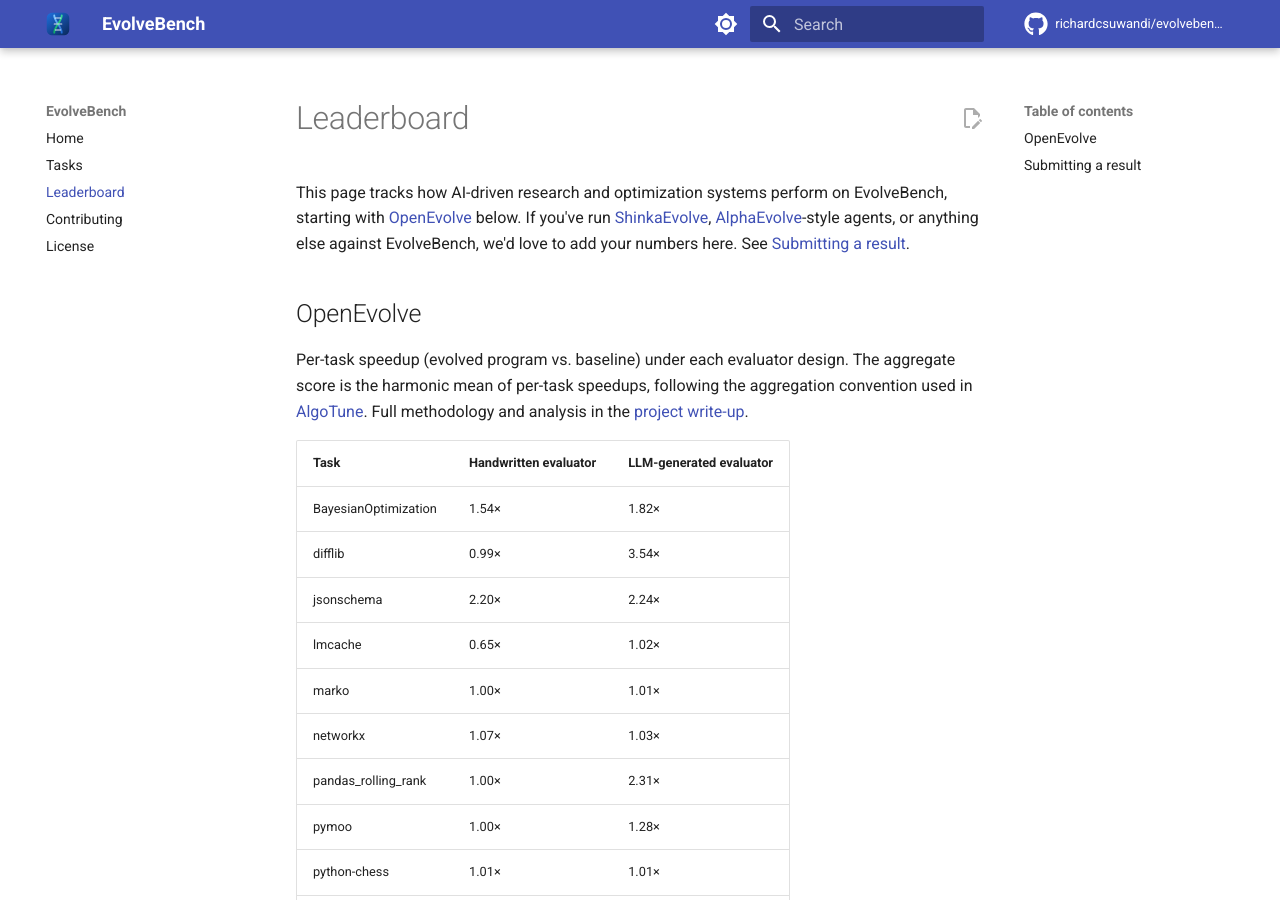
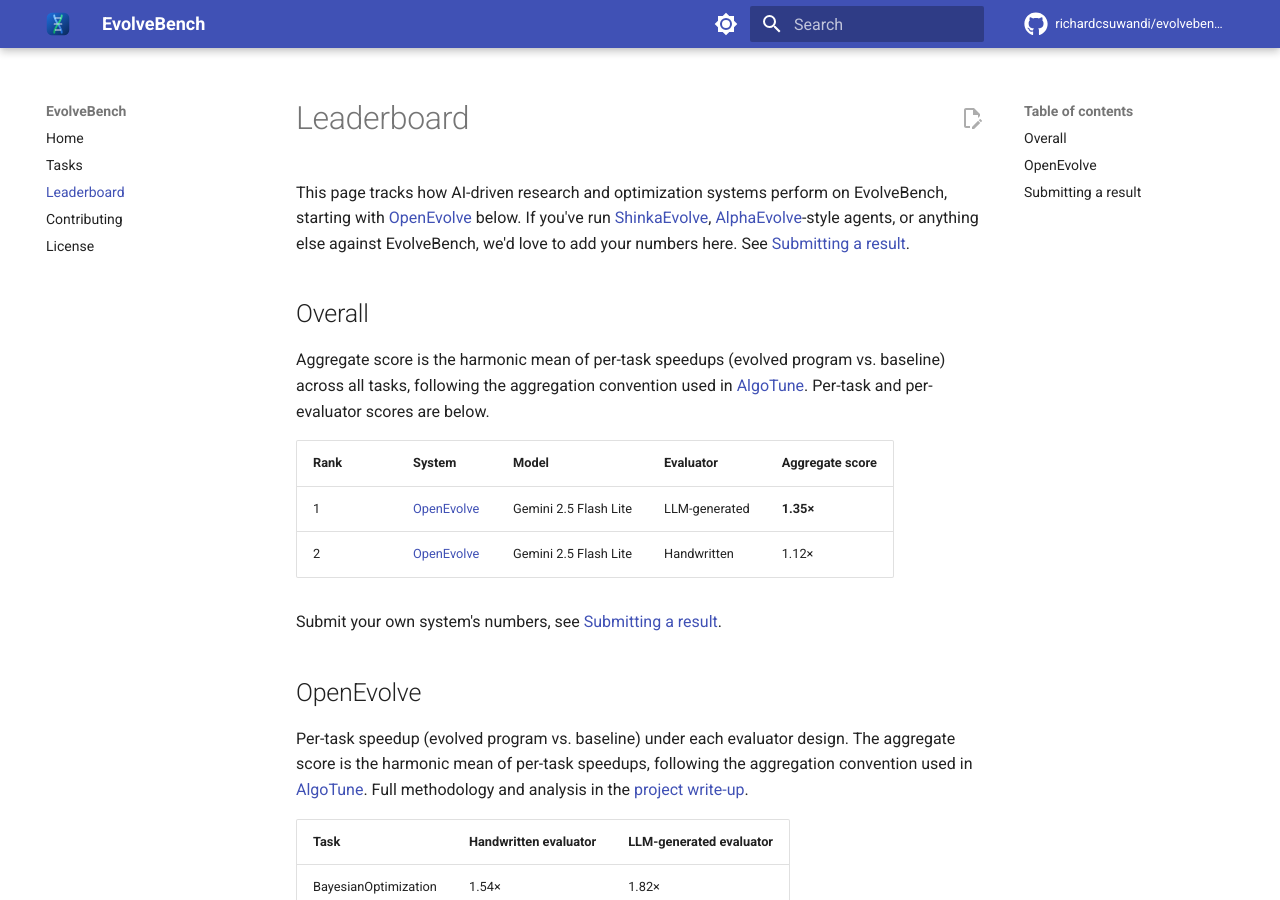
Before and after one commit to richardcsuwandi/evolvebench, an MkDocs documentation site: the page built from docs/leaderboard.md, in a window 1280 px wide and 900 px high. Built offline with MkDocs 1.6.1 and Material for MkDocs 9.7.7, drawn with Linux system fonts in a browser that asks for light colours; comment, search, counter and statistics services are not loaded.

Commit message:
Add an overall leaderboard table to the leaderboard page
Surfaces system + model/config + aggregate score at a glance, ahead of the
per-task, per-evaluator breakdown, in the style of GSO-bench's leaderboard.

Co-Authored-By: Claude Sonnet 5 <noreply@anthropic.com>

```diff
--- a/docs/leaderboard.md
+++ b/docs/leaderboard.md
@@ -6,6 +6,19 @@ below. If you've run [ShinkaEvolve](https://github.com/SakanaAI/ShinkaEvolve),
 [AlphaEvolve](https://deepmind.google/discover/blog/alphaevolve-a-gemini-powered-coding-agent-for-designing-advanced-algorithms/)-style
 agents, or anything else against EvolveBench, we'd love to add your numbers here.
 See [Submitting a result](#submitting-a-result).
+
+## Overall
+
+Aggregate score is the harmonic mean of per-task speedups (evolved program vs.
+baseline) across all tasks, following the aggregation convention used in
+[AlgoTune](https://algotune.io/). Per-task and per-evaluator scores are below.
+
+| Rank | System | Model | Evaluator | Aggregate score |
+| --- | --- | --- | --- | --- |
+| 1 | [OpenEvolve](https://github.com/algorithmicsuperintelligence/openevolve) | Gemini 2.5 Flash Lite | LLM-generated | **1.35×** |
+| 2 | [OpenEvolve](https://github.com/algorithmicsuperintelligence/openevolve) | Gemini 2.5 Flash Lite | Handwritten | 1.12× |
+
+Submit your own system's numbers, see [Submitting a result](#submitting-a-result).
 
 ## OpenEvolve
 
```
